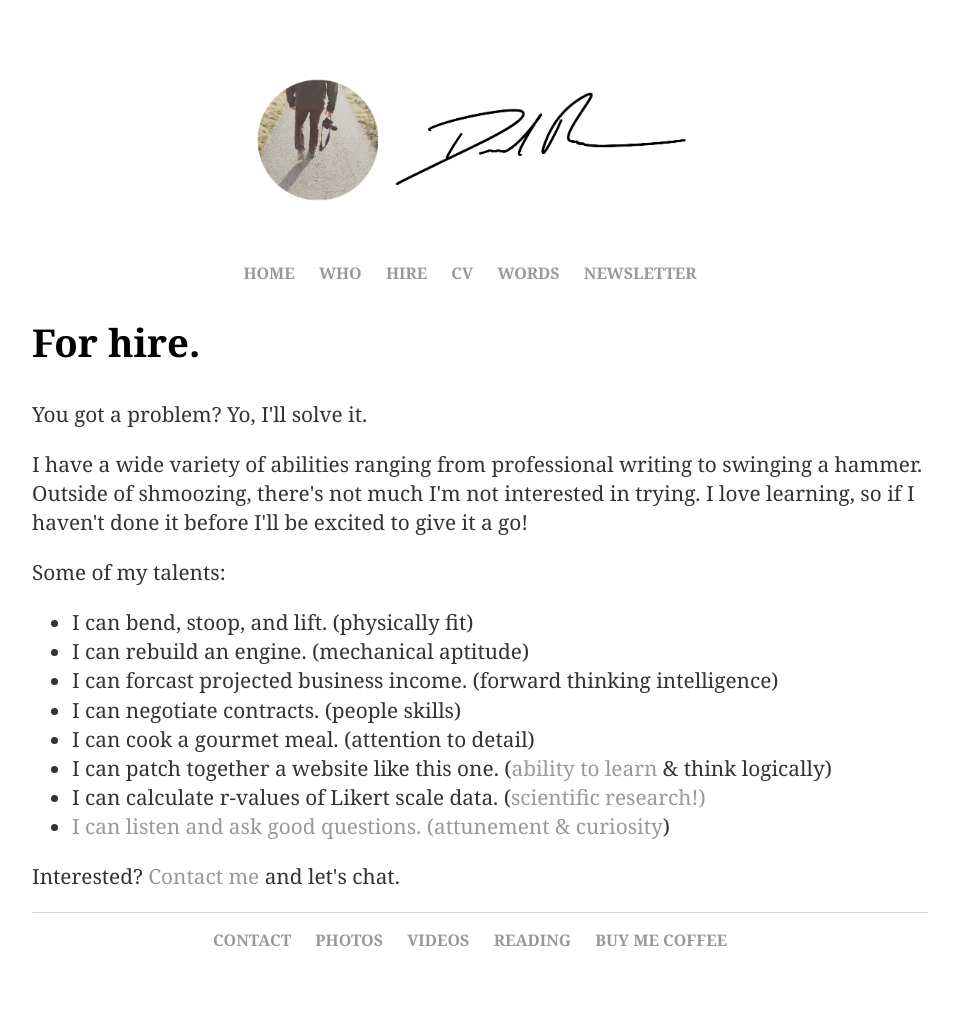
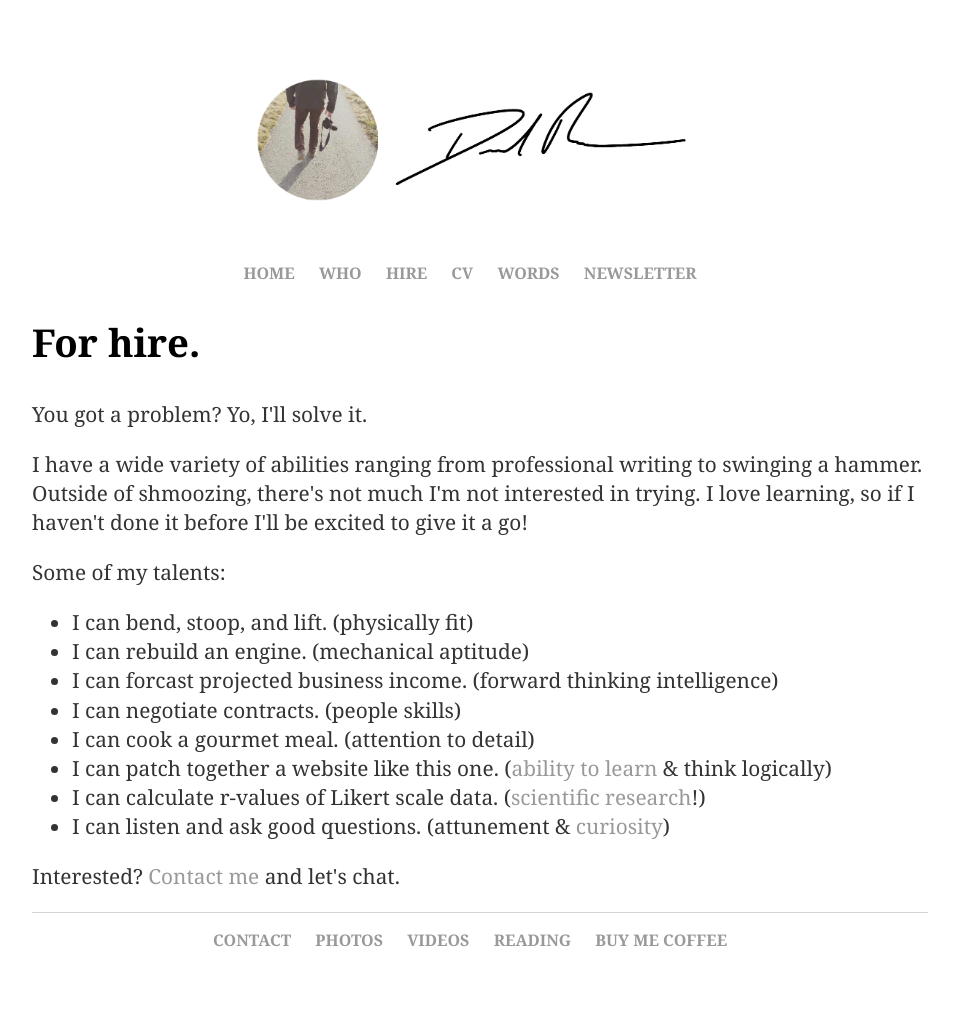
Before and after one commit to danielrusco/danielrusco.github.io, a Jekyll site: the page built from hire/index.html, in a window 1280 px wide. Shown: the whole page, without its empty margins (160-1119 px from the left). Built offline with Jekyll 4.4.1, drawn with Linux system fonts in a browser that asks for light colours.

```diff
--- a/hire/index.html
+++ b/hire/index.html
@@ -15,7 +15,7 @@
 			<li>I can negotiate contracts. (people skills)</li>
 			<li>I can cook a gourmet meal. (attention to detail)</li>
 			<li>I can patch together a website like this one. (<a href="https://gist.github.com/gtallen1187/e83ed02eac6cc8d7e185?utm_source=Sketchplanations&utm_campaign=6c53d41032-RSS_EMAIL_CAMPAIGN&utm_medium=email&utm_term=0_a5a82e1a38-6c53d41032-131562233">ability to learn</a> & think logically)</li>
-			<li>I can calculate r-values of Likert scale data. (<a href="https://prezi.com/view/KedhZtME0lyR0CoLzJmQ/">scientific research!)</li>
+			<li>I can calculate r-values of Likert scale data. (<a href="https://prezi.com/view/KedhZtME0lyR0CoLzJmQ/">scientific research</a>!)</li>
 			<li>I can listen and ask good questions. (attunement & <a href="https://www.huffingtonpost.com/andrew-merle/why-curiosity-is-the-key-_b_10764428.html">curiosity</a>)</li>
 		</ul>
 			<p>Interested? <a href="mailto:daniel.rusco@gmail.com">Contact me</a> and let's chat.</p>
```
